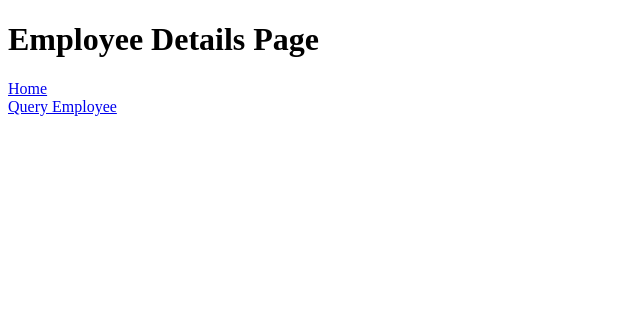
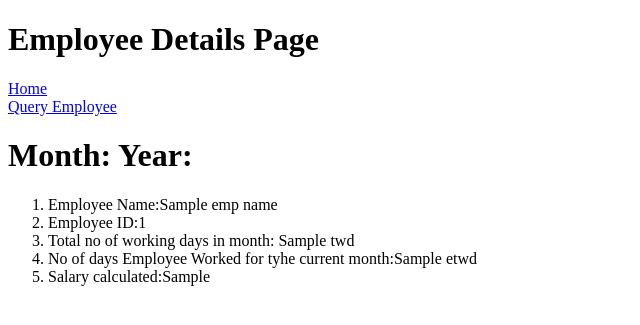
Before and after one commit to samirgorai/Employee_salary_Automation, a Django app: template templates/employee/Employee_details.html in a window 1280 px wide. Shown: the top 325 px of the page, without its empty margins (0-640 px from the left). Run offline with Django 4.2, Linux system fonts and the light colour scheme; the template is opened without the code that fills it: most values are stand-ins (such as "Sample title", 1, 10 or a date in 2020).

Commit message:
Employee Details can be fetched from database Salary is calculated and displayed on screen.
Signed-off-by: Samir Gorai <samirgorai17@gmail.com>

```diff
--- /dev/null
+++ b/Additional_scripts/salary_calulator.py
@@ -0,0 +1,3 @@
+def calculate_salary(working_days_in_a_month,no_of_days_worked,Monthly_salary):
+        sal=Monthly_salary*(no_of_days_worked/working_days_in_a_month)
+        return sal
--- a/employee/admin.py
+++ b/employee/admin.py
@@ -1,6 +1,7 @@
 from django.contrib import admin
-from employee.models import Employee
+from employee.models import Employee,Emp_salary
 
 # Register your models here.
 
 admin.site.register(Employee)
+admin.site.register(Emp_salary)
--- a/templates/employee/Employee_details.html
+++ b/templates/employee/Employee_details.html
@@ -16,6 +16,16 @@
     <div class="query_button">
         <a href="/query">Query Employee</a>
     </div>
+    <div>
+        <h1>Month: Year:</h1>
+        <OL>
+            <li>Employee Name:{{ emp_name}} </li>
+            <li>Employee ID:{{ emp_id}}</li>
+            <li>Total no of working days in month: {{ twd }}</li>
+            <li>No of days Employee Worked for tyhe current month:{{etwd }}</li>
+            <li>Salary calculated:{{ cal_sal }}</li>
+        </OL>
 
+    </div>
 </body>
 </html>
```
Also changed, not shown: employee/models.py (+12 -1 lines), employee/views.py (+21 -1 lines), Additional_scripts/__init__.py (added), db.sqlite3, employee/migrations/0002_remove_employee_id_alter_employee_employee_id_and_more.py (added).
